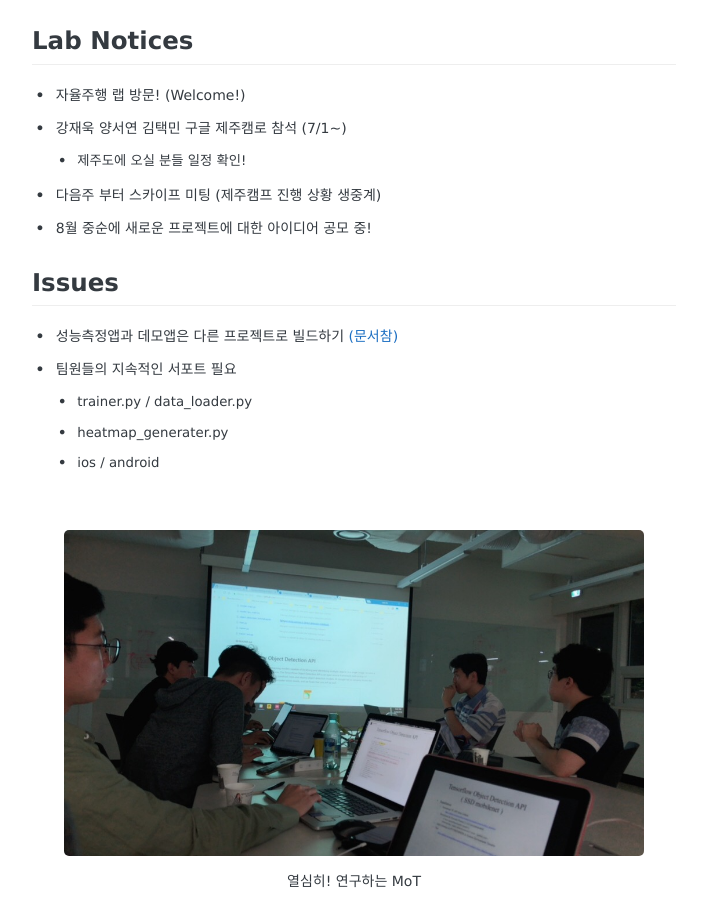
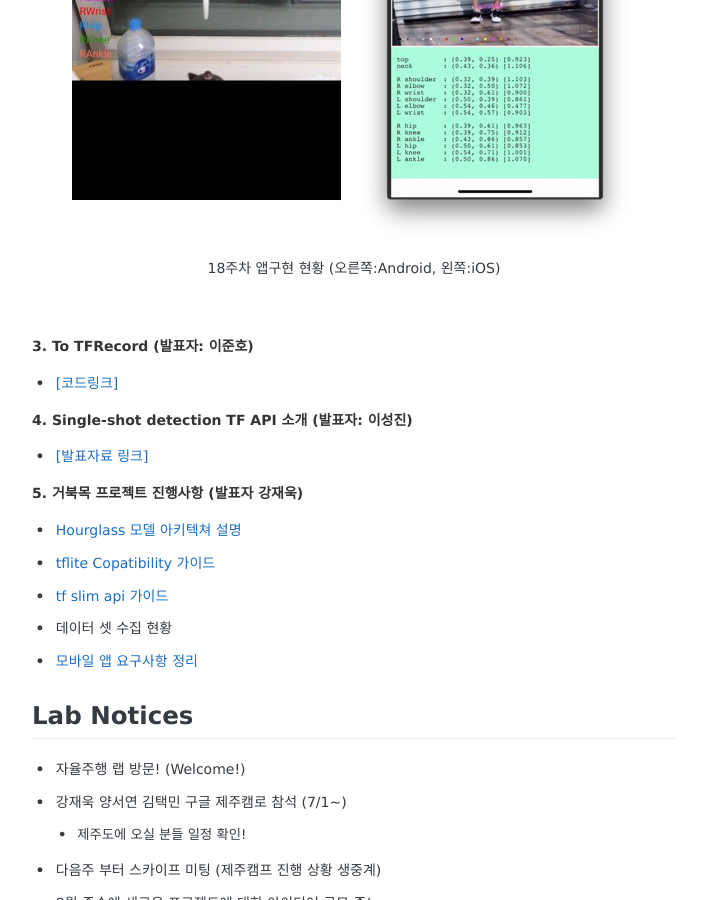
Before and after one commit to motlabs/motlabs.github.io, a Jekyll site: the page built from _posts/2018-06-28-motnewletter-week18.md, in a window 1280 px wide and 900 px high, scrolled down 1333 px. Shown: the whole window, without its empty margins (286-993 px from the left). Built offline with Jekyll 4.4.1, drawn with Linux system fonts in a browser that asks for light colours; some web fonts are replaced.

Commit message:
(feat) mot newsleteer week18

```diff
--- a/_posts/2018-06-28-motnewletter-week18.md
+++ b/_posts/2018-06-28-motnewletter-week18.md
@@ -46,6 +46,8 @@ share: true
 - [[mot-android-tensorflow github repo]](https://github.com/motlabs/mot-android-tensorflow)
 - Single pose estimation demo 앱 빌드
 - fps 측정 api 구현
+{% include image.html subdir=page.subdir name='demoapp-week18.jpg' caption='18주차 앱구현 현황 (오른쪽:Android, 왼쪽:iOS)' %}
+
 
 **3. To TFRecord (발표자: 이준호)**
 - [[코드링크]](https://github.com/motlabs/dont-be-turtle/blob/feature/fb_dataio/tfmodules/tfrecord_converter.py)
```
Also changed, not shown: assets/images/motnewletter-week18/demoapp-week18.jpg (added).
